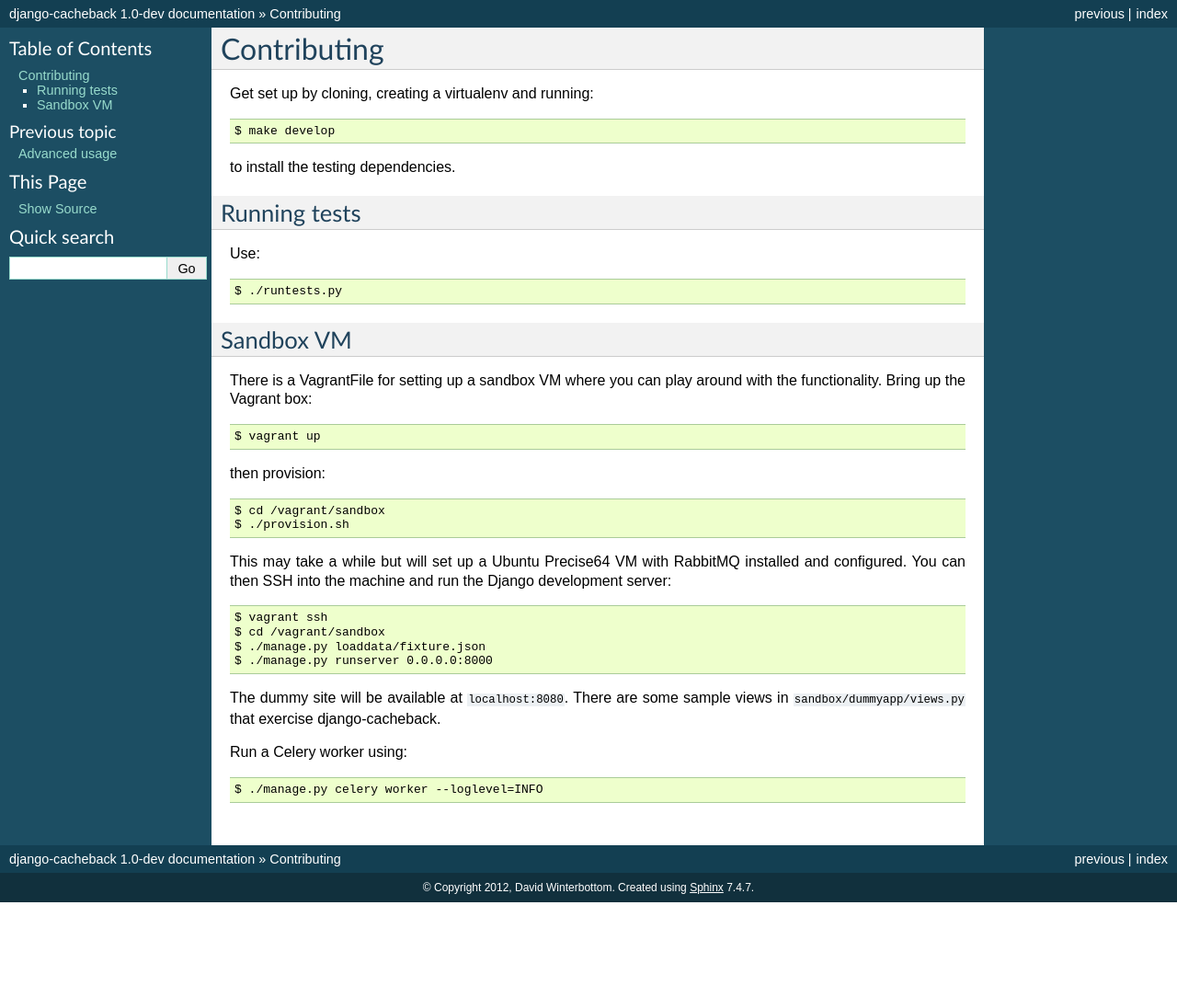
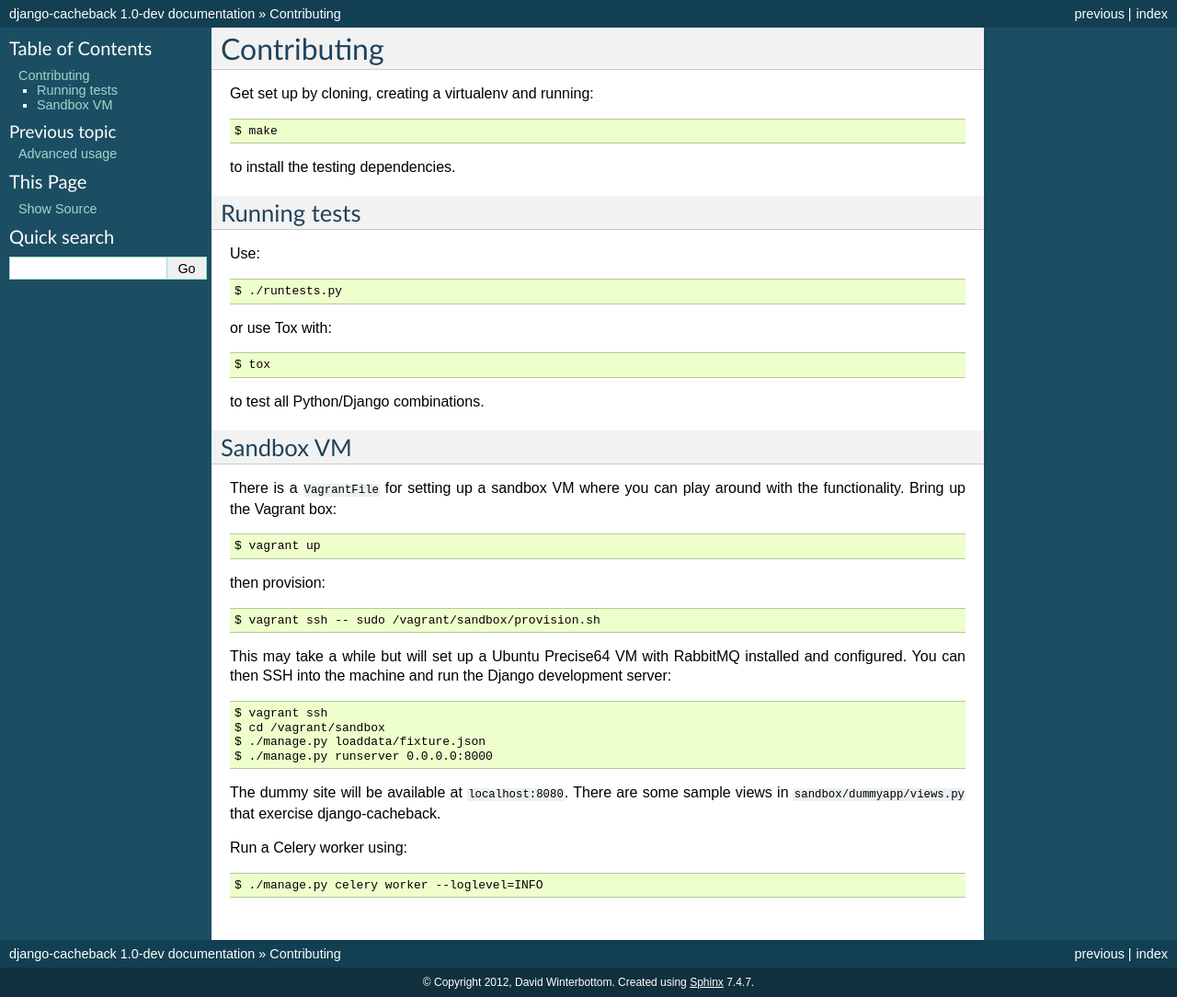
Before and after one commit to codeinthehole/django-cacheback, a Sphinx documentation site: the page built from docs/contributing.rst, in a window 1280 px wide. Shown: the whole page at 92% size. Built offline with Sphinx 7.4.7, drawn with Linux system fonts in a browser that asks for light colours; before the commit the page ends 981 px from its top, so only the background shows below that.

Commit message:
Correct contributing docs

```diff
--- a/docs/contributing.rst
+++ b/docs/contributing.rst
@@ -4,7 +4,7 @@ Contributing
 
 Get set up by cloning, creating a virtualenv and running::
 
-    $ make develop
+    $ make
 
 to install the testing dependencies.
 
@@ -15,18 +15,23 @@ Use::
 
     $ ./runtests.py
 
+or use Tox with::
+
+    $ tox
+
+to test all Python/Django combinations.
+
 Sandbox VM
 ==========
 
-There is a VagrantFile for setting up a sandbox VM where you can play around
+There is a ``VagrantFile`` for setting up a sandbox VM where you can play around
 with the functionality.  Bring up the Vagrant box::
 
     $ vagrant up
 
 then provision::
 
-    $ cd /vagrant/sandbox
-    $ ./provision.sh
+    $ vagrant ssh -- sudo /vagrant/sandbox/provision.sh
 
 This may take a while but will set up a Ubuntu Precise64 VM with RabbitMQ
 installed and configured.  You can then SSH into the machine and run the Django
```
